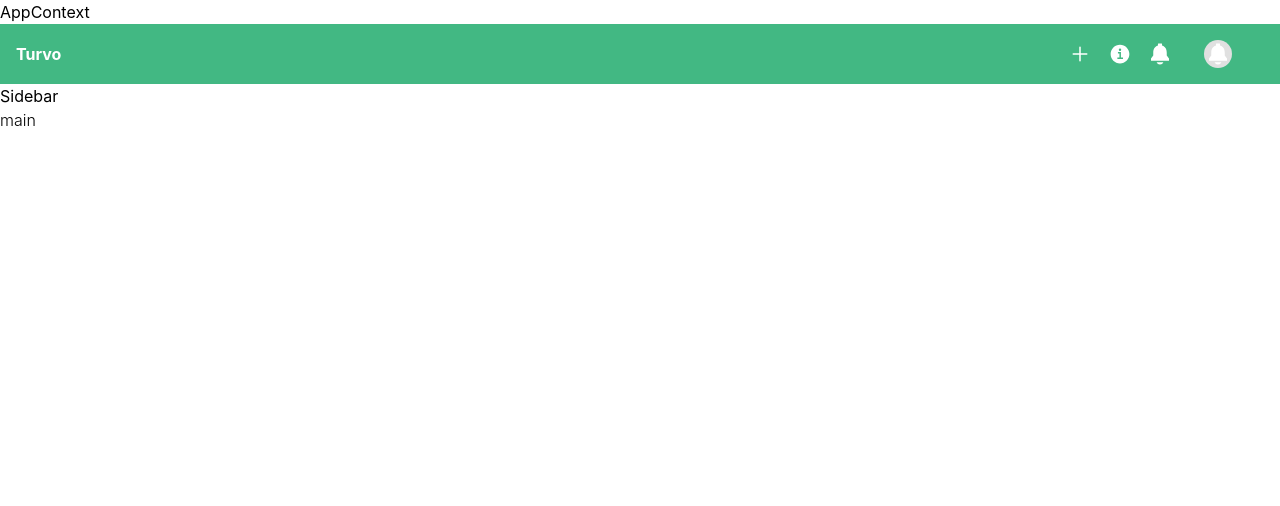
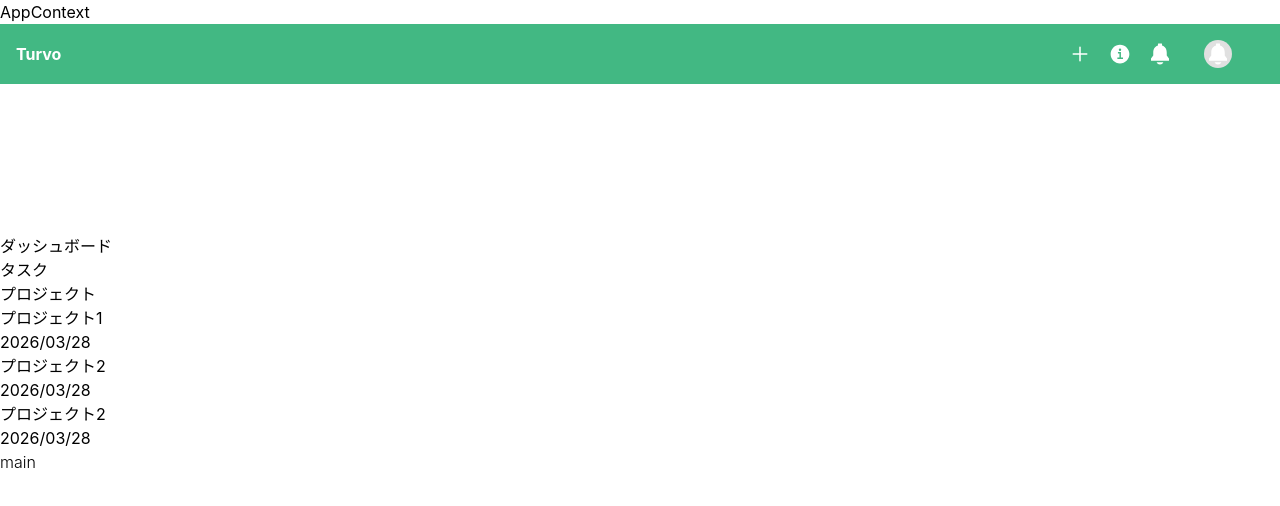
Before and after one commit to nanashi7c/0600-next-context-api, a Next.js app: page / in a window 1280 px wide. Shown: the top 506 px of the page. Built offline with nearby package versions, Linux system fonts and the light colour scheme.

Commit message:
wip: sidebar作業中

```diff
--- a/src/components/layout/Sidebar.tsx
+++ b/src/components/layout/Sidebar.tsx
@@ -1,5 +1,99 @@
 // ナビ・プロフェクト一覧
 
 export const Sidebar = () => {
-  return <div>Sidebar</div>;
+  return (
+    // 右側に余白
+    <div>
+      {/* コンテンツ部分 */}
+      <div>
+        {/* 上側の余白 */}
+        <div>
+          {/* サイドバーのトグル */}
+          <span>
+            {/* トグルのアイコン */}
+            <svg>
+              <path />
+            </svg>
+          </span>
+        </div>
+        {/* ダッシュボード本体 */}
+        <div>
+          {/* ダッシュボード・タスク・プロジェクトのリスト */}
+          <ul>
+            <li>
+              {/* 文字周りの余白 */}
+              <div>
+                {/* 「ダッシュボード」の文字列 */}
+                <div>ダッシュボード</div>
+              </div>
+            </li>
+            <li>
+              {/* 文字周りの余白 */}
+              <div>
+                {/* 「タスク」の文字列 */}
+                <div>タスク</div>
+              </div>
+            </li>
+            <li>
+              {/* 文字周りの余白 */}
+              <div>
+                {/* 「プロジェクト」の文字列 */}
+                <div>プロジェクト</div>
+              </div>
+            </li>
+            {/* プロジェクト一覧のリスト */}
+            {/* 左と上下の余白 */}
+            <ul>
+              {/* 文字周りの余白 */}
+              <li>
+                {/* プロジェクト名・期限の横並べ */}
+                <div>
+                  {/* ビュレット・プロジェクト名 */}
+                  <div>
+                    {/* ビュレット */}
+                    <span></span>
+                    {/* プロジェクト名 */}
+                    プロジェクト1
+                  </div>
+                  {/* 期限日 */}
+                  <span>2026/03/28</span>
+                </div>
+              </li>
+              {/* 以下繰り返し */}
+              {/* 文字周りの余白 */}
+              <li>
+                {/* プロジェクト名・期限の横並べ */}
+                <div>
+                  {/* ビュレット・プロジェクト名 */}
+                  <div>
+                    {/* ビュレット */}
+                    <span></span>
+                    {/* プロジェクト名 */}
+                    プロジェクト2
+                  </div>
+                  {/* 期限日 */}
+                  <span>2026/03/28</span>
+                </div>
+              </li>
+              {/* 文字周りの余白 */}
+              <li>
+                {/* プロジェクト名・期限の横並べ */}
+                <div>
+                  {/* ビュレット・プロジェクト名 */}
+                  <div>
+                    {/* ビュレット */}
+                    <span></span>
+                    {/* プロジェクト名 */}
+                    プロジェクト2
+                  </div>
+                  {/* 期限日 */}
+                  <span>2026/03/28</span>
+                </div>
+              </li>
+            </ul>
+          </ul>
+        </div>
+      </div>
+    </div>
+  );
 };
```
